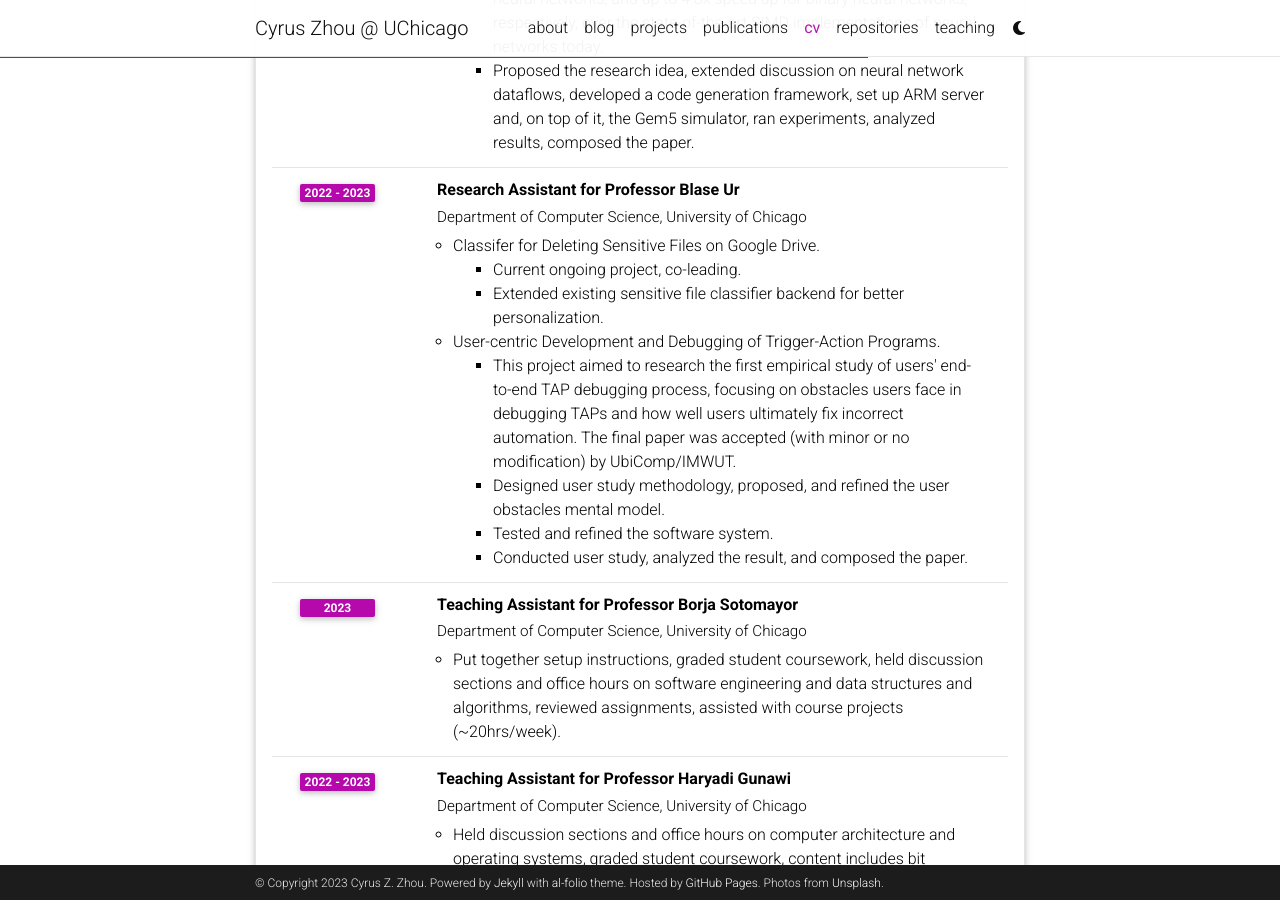
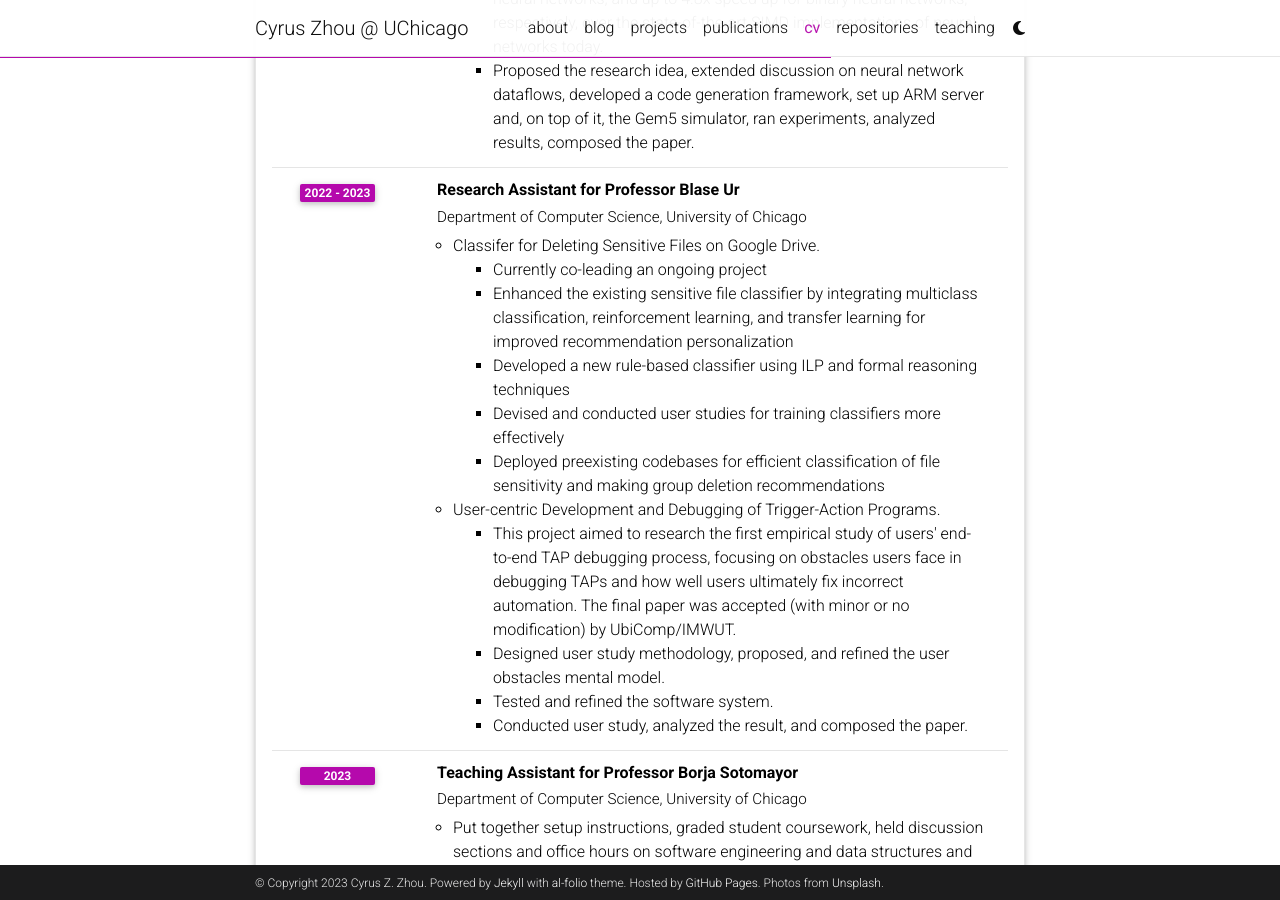
Before and after one commit to cyruszzhou/cyruszzhou.github.io, a Jekyll site: the page built from _pages/cv.md, in a window 1280 px wide and 900 px high, scrolled down 2567 px. Built offline with Jekyll 4.4.1, drawn with Linux system fonts in a browser that asks for light colours; comment, search, counter and statistics services are not loaded; a style sheet for code colours, icons or effects is not loaded.

Commit message:
cloudsweeper project

```diff
--- a/_data/cv.yml
+++ b/_data/cv.yml
@@ -83,8 +83,11 @@
       description:
       - title: Classifer for Deleting Sensitive Files on Google Drive.
         contents:
-          - Current ongoing project, co-leading.
-          - Extended existing sensitive file classifier backend for better personalization.
+        - Currently co-leading an ongoing project
+        - Enhanced the existing sensitive file classifier by integrating multiclass classification, reinforcement learning, and transfer learning for improved recommendation personalization
+        - Developed a new rule-based classifier using ILP and formal reasoning techniques
+        - Devised and conducted user studies for training classifiers more effectively
+        - Deployed preexisting codebases for efficient classification of file sensitivity and making group deletion recommendations
       - title: User-centric Development and Debugging of Trigger-Action Programs.
         contents:
           - This project aimed to research the first empirical study of users' end-to-end TAP debugging process, focusing on obstacles users face in debugging TAPs and how well users ultimately fix incorrect automation. The final paper was accepted (with minor or no modification) by UbiComp/IMWUT.
```
